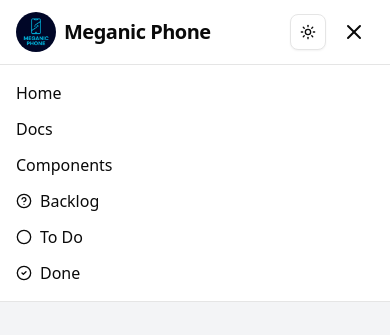
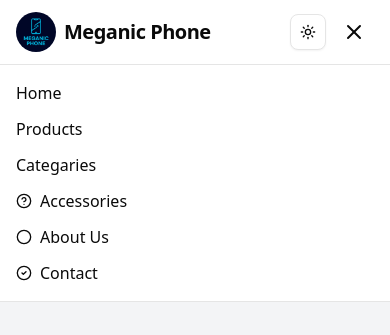
Before and after one commit to NganChanna/e-Commerce, a React (Vite) app: page / in a window 390 px wide. Both pictures are taken after a click on the button "Toggle Menu". Shown: the top 335 px of the page. Built offline with nearby package versions, Linux system fonts and the light colour scheme.

Commit message:
add a navigation menu for mobile device

```diff
--- a/src/components/Navbar.tsx
+++ b/src/components/Navbar.tsx
@@ -100,14 +100,14 @@ export function Navbar() {
             className="hover:text-primary transition"
             onClick={() => setIsOpen(false)}
           >
-            Docs
+            Products
           </Link>
           <Link
             to="#"
             className="hover:text-primary transition"
             onClick={() => setIsOpen(false)}
           >
-            Components
+            Categaries
           </Link>
           <Link
             to="#"
@@ -115,7 +115,7 @@ export function Navbar() {
             onClick={() => setIsOpen(false)}
           >
             <CircleHelpIcon className="h-4 w-4" />
-            Backlog
+            Accessories
           </Link>
           <Link
             to="#"
@@ -123,7 +123,7 @@ export function Navbar() {
             onClick={() => setIsOpen(false)}
           >
             <CircleIcon className="h-4 w-4" />
-            To Do
+            About Us
           </Link>
           <Link
             to="#"
@@ -131,7 +131,7 @@ export function Navbar() {
             onClick={() => setIsOpen(false)}
           >
             <CircleCheckIcon className="h-4 w-4" />
-            Done
+            Contact
           </Link>
         </nav>
       </div>
```
